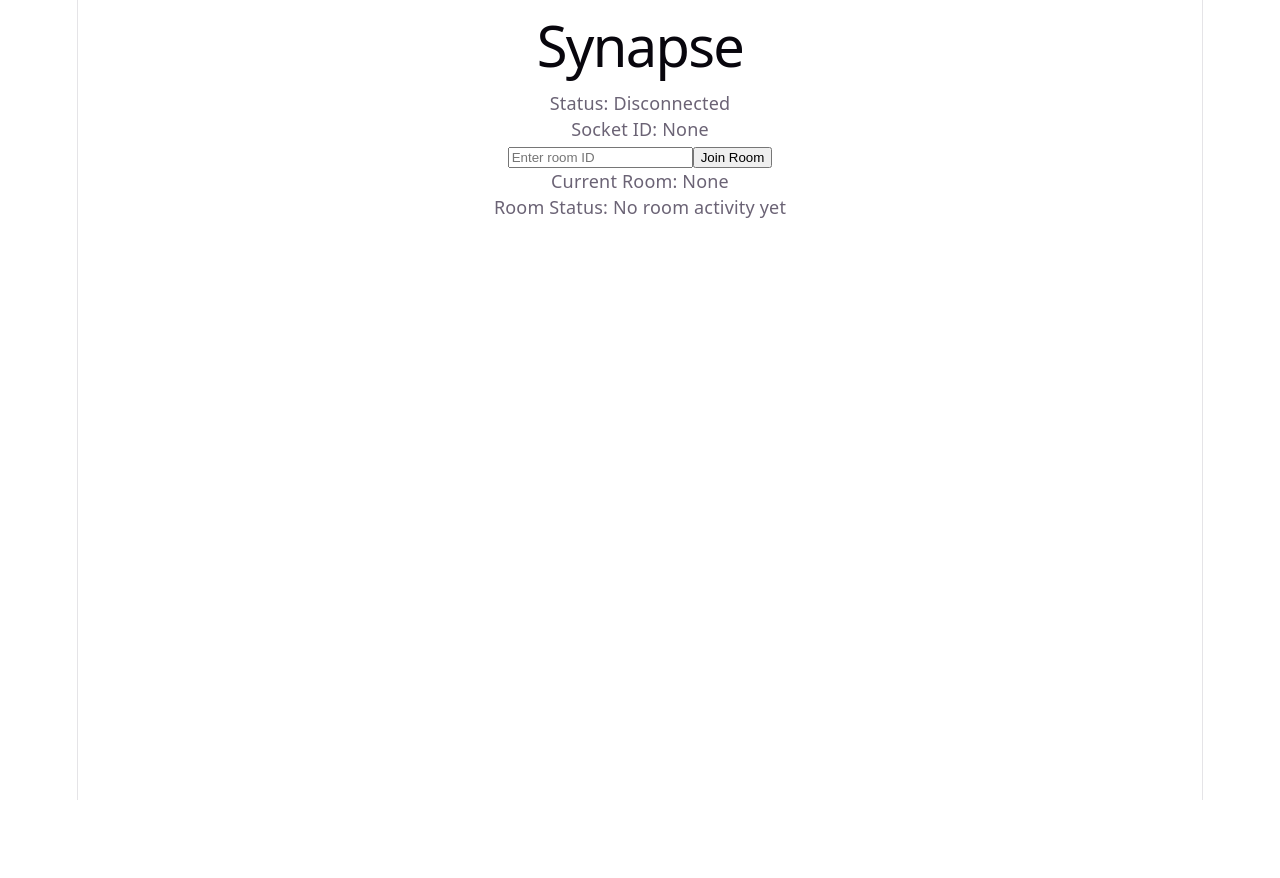
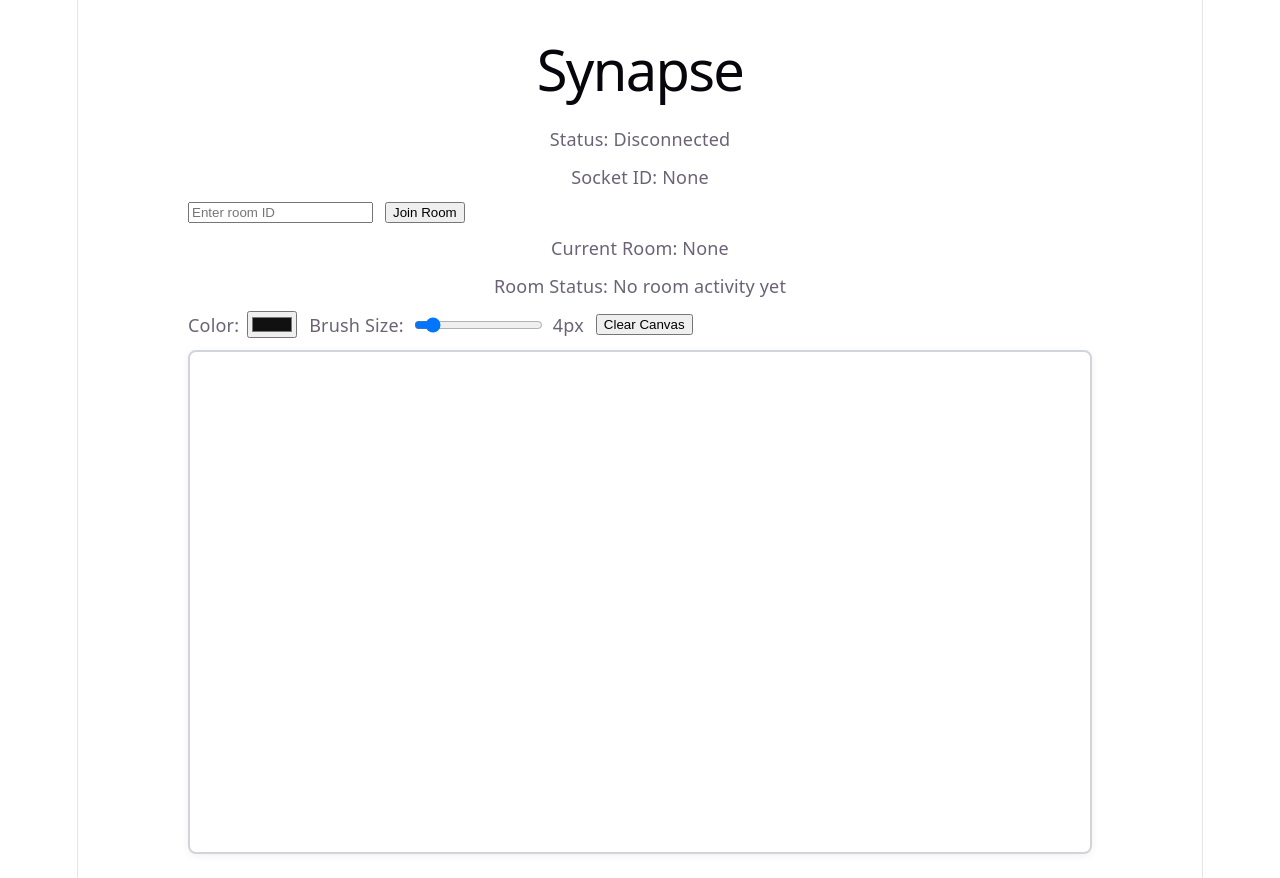
Before and after one commit to Balogun-Angel/synapse-whiteboard, a React (Vite) app in the folder client/: page / in a window 1280 px wide. Before the commit the page ends 800 px from the top, so only its background shows below. Built offline with nearby package versions, Linux system fonts and the light colour scheme; no server answers.

Commit message:
Enhance whiteboard functionality by adding drawing capabilities and room management. Users can now select brush color and size, clear the canvas, and automatically leave previous rooms upon joining a new one.

```diff
--- a/client/src/App.css
+++ b/client/src/App.css
@@ -1,184 +1,30 @@
-.counter {
-  font-size: 16px;
-  padding: 5px 10px;
-  border-radius: 5px;
-  color: var(--accent);
-  background: var(--accent-bg);
-  border: 2px solid transparent;
-  transition: border-color 0.3s;
-  margin-bottom: 24px;
-
-  &:hover {
-    border-color: var(--accent-border);
-  }
-  &:focus-visible {
-    outline: 2px solid var(--accent);
-    outline-offset: 2px;
-  }
+.app {
+  max-width: 980px;
+  margin: 0 auto;
+  padding: 24px;
+  display: flex;
+  flex-direction: column;
+  gap: 12px;
 }
 
-.hero {
-  position: relative;
-
-  .base,
-  .framework,
-  .vite {
-    inset-inline: 0;
-    margin: 0 auto;
-  }
-
-  .base {
-    width: 170px;
-    position: relative;
-    z-index: 0;
-  }
-
-  .framework,
-  .vite {
-    position: absolute;
-  }
-
-  .framework {
-    z-index: 1;
-    top: 34px;
-    height: 28px;
-    transform: perspective(2000px) rotateZ(300deg) rotateX(44deg) rotateY(39deg)
-      scale(1.4);
-  }
-
-  .vite {
-    z-index: 0;
-    top: 107px;
-    height: 26px;
-    width: auto;
-    transform: perspective(2000px) rotateZ(300deg) rotateX(40deg) rotateY(39deg)
-      scale(0.8);
-  }
+.room-controls,
+.drawing-controls {
+  display: flex;
+  align-items: center;
+  gap: 12px;
+  flex-wrap: wrap;
 }
 
-#center {
+.drawing-controls label {
   display: flex;
-  flex-direction: column;
-  gap: 25px;
-  place-content: center;
-  place-items: center;
-  flex-grow: 1;
-
-  @media (max-width: 1024px) {
-    padding: 32px 20px 24px;
-    gap: 18px;
-  }
+  align-items: center;
+  gap: 8px;
 }
 
-#next-steps {
-  display: flex;
-  border-top: 1px solid var(--border);
-  text-align: left;
-
-  & > div {
-    flex: 1 1 0;
-    padding: 32px;
-    @media (max-width: 1024px) {
-      padding: 24px 20px;
-    }
-  }
-
-  .icon {
-    margin-bottom: 16px;
-    width: 22px;
-    height: 22px;
-  }
-
-  @media (max-width: 1024px) {
-    flex-direction: column;
-    text-align: center;
-  }
+.whiteboard-canvas {
+  background-color: #ffffff;
+  border: 2px solid #d1d5db;
+  border-radius: 8px;
+  cursor: crosshair;
+  box-shadow: 0 2px 8px rgba(0, 0, 0, 0.06);
 }
-
-#docs {
-  border-right: 1px solid var(--border);
-
-  @media (max-width: 1024px) {
-    border-right: none;
-    border-bottom: 1px solid var(--border);
-  }
-}
-
-#next-steps ul {
-  list-style: none;
-  padding: 0;
-  display: flex;
-  gap: 8px;
-  margin: 32px 0 0;
-
-  .logo {
-    height: 18px;
-  }
-
-  a {
-    color: var(--text-h);
-    font-size: 16px;
-    border-radius: 6px;
-    background: var(--social-bg);
-    display: flex;
-    padding: 6px 12px;
-    align-items: center;
-    gap: 8px;
-    text-decoration: none;
-    transition: box-shadow 0.3s;
-
-    &:hover {
-      box-shadow: var(--shadow);
-    }
-    .button-icon {
-      height: 18px;
-      width: 18px;
-    }
-  }
-
-  @media (max-width: 1024px) {
-    margin-top: 20px;
-    flex-wrap: wrap;
-    justify-content: center;
-
-    li {
-      flex: 1 1 calc(50% - 8px);
-    }
-
-    a {
-      width: 100%;
-      justify-content: center;
-      box-sizing: border-box;
-    }
-  }
-}
-
-#spacer {
-  height: 88px;
-  border-top: 1px solid var(--border);
-  @media (max-width: 1024px) {
-    height: 48px;
-  }
-}
-
-.ticks {
-  position: relative;
-  width: 100%;
-
-  &::before,
-  &::after {
-    content: '';
-    position: absolute;
-    top: -4.5px;
-    border: 5px solid transparent;
-  }
-
-  &::before {
-    left: 0;
-    border-left-color: var(--border);
-  }
-  &::after {
-    right: 0;
-    border-right-color: var(--border);
-  }
-}
--- a/client/src/App.tsx
+++ b/client/src/App.tsx
@@ -1,5 +1,6 @@
-import { useEffect, useState } from "react";
+import { useEffect, useRef, useState } from "react";
 import { io, Socket } from "socket.io-client";
+import "./App.css";
 
 type RoomJoinedPayload = {
   roomId: string;
@@ -17,6 +18,11 @@ function App() {
   const [roomInput, setRoomInput] = useState("");
   const [joinedRoom, setJoinedRoom] = useState("");
   const [roomStatus, setRoomStatus] = useState("");
+  const [brushColor, setBrushColor] = useState("#111111");
+  const [brushSize, setBrushSize] = useState(4);
+  const canvasRef = useRef<HTMLCanvasElement | null>(null);
+  const isDrawingRef = useRef(false);
+  const lastPositionRef = useRef<{ x: number; y: number } | null>(null);
 
   useEffect(() => {
     const newSocket: Socket = io("http://localhost:5000", {
@@ -79,11 +85,86 @@ function App() {
     setRoomStatus("Joining room...");
   };
 
+  const getMousePosition = (
+    event: React.MouseEvent<HTMLCanvasElement, MouseEvent>,
+  ) => {
+    const canvas = canvasRef.current;
+    if (!canvas) {
+      return null;
+    }
+
+    const rect = canvas.getBoundingClientRect();
+    return {
+      x: event.clientX - rect.left,
+      y: event.clientY - rect.top,
+    };
+  };
+
+  const startDrawing = (event: React.MouseEvent<HTMLCanvasElement, MouseEvent>) => {
+    const position = getMousePosition(event);
+    if (!position) {
+      return;
+    }
+
+    isDrawingRef.current = true;
+    lastPositionRef.current = position;
+  };
+
+  const draw = (event: React.MouseEvent<HTMLCanvasElement, MouseEvent>) => {
+    if (!isDrawingRef.current) {
+      return;
+    }
+
+    const canvas = canvasRef.current;
+    const position = getMousePosition(event);
+    const lastPosition = lastPositionRef.current;
+
+    if (!canvas || !position || !lastPosition) {
+      return;
+    }
+
+    const context = canvas.getContext("2d");
+    if (!context) {
+      return;
+    }
+
+    context.strokeStyle = brushColor;
+    context.lineWidth = brushSize;
+    context.lineCap = "round";
+    context.lineJoin = "round";
+    context.beginPath();
+    context.moveTo(lastPosition.x, lastPosition.y);
+    context.lineTo(position.x, position.y);
+    context.stroke();
+
+    lastPositionRef.current = position;
+  };
+
+  const stopDrawing = () => {
+    isDrawingRef.current = false;
+    lastPositionRef.current = null;
+  };
+
+  const clearCanvas = () => {
+    const canvas = canvasRef.current;
+    if (!canvas) {
+      return;
+    }
+
+    const context = canvas.getContext("2d");
+    if (!context) {
+      return;
+    }
+
+    context.clearRect(0, 0, canvas.width, canvas.height);
+  };
+
   return (
-    <div>
+    <div className="app">
       <h1>Synapse</h1>
       <p>Status: {isConnected ? "Connected" : "Disconnected"}</p>
       <p>Socket ID: {socketId || "None"}</p>
+      <div className="room-controls">
         <input
           type="text"
           value={roomInput}
@@ -93,8 +174,47 @@ function App() {
         <button type="button" onClick={handleJoinRoom}>
           Join Room
         </button>
+      </div>
       <p>Current Room: {joinedRoom || "None"}</p>
       <p>Room Status: {roomStatus || "No room activity yet"}</p>
+
+      <div className="drawing-controls">
+        <label>
+          Color:
+          <input
+            type="color"
+            value={brushColor}
+            onChange={(event) => setBrushColor(event.target.value)}
+          />
+        </label>
+
+        <label>
+          Brush Size:
+          <input
+            type="range"
+            min={1}
+            max={30}
+            value={brushSize}
+            onChange={(event) => setBrushSize(Number(event.target.value))}
+          />
+          <span>{brushSize}px</span>
+        </label>
+
+        <button type="button" onClick={clearCanvas}>
+          Clear Canvas
+        </button>
+      </div>
+
+      <canvas
+        ref={canvasRef}
+        width={900}
+        height={500}
+        className="whiteboard-canvas"
+        onMouseDown={startDrawing}
+        onMouseMove={draw}
+        onMouseUp={stopDrawing}
+        onMouseLeave={stopDrawing}
+      />
     </div>
   );
 }
```
Also changed, not shown: 1 other file (tests, documents, lock files or other folders). Lines whose indentation alone changed are shown as unchanged.
